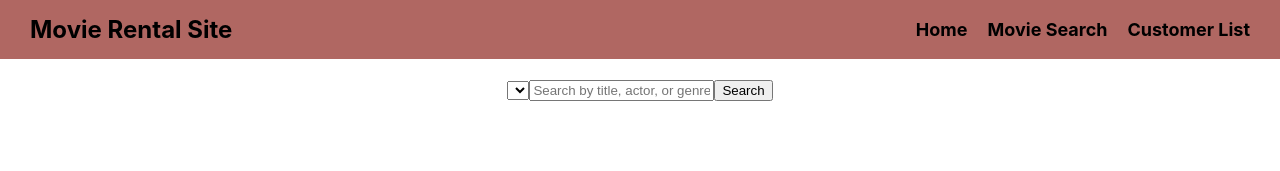
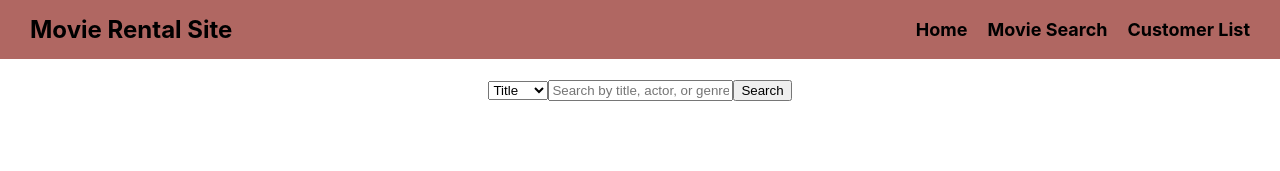
Before and after one commit to gnkev/IndividualProject, a React (Create React App) app in the folder frontend/: page /movies in a window 1280 px wide. Shown: the top 171 px of the page. Built offline with nearby package versions, Linux system fonts and the light colour scheme.

Commit message:
fixed a small error that was preventing the dropdown menu from displaying the text

```diff
--- a/frontend/src/movieSearch/movie_searchv2.js
+++ b/frontend/src/movieSearch/movie_searchv2.js
@@ -35,9 +35,9 @@ function Search2() {
     return (
         <div style={{textAlign:"center"}}>
             <select value={searchType} onChange={(e) => setType(e.target.value)}>
-                <option value="title"Title></option>
-                <option value="actor"Actor></option>
-                <option value="genre"Genre></option>
+                <option value="title">Title</option>
+                <option value="actor">Actor</option>
+                <option value="genre">Genre</option>
             </select>
 
             <input
```
